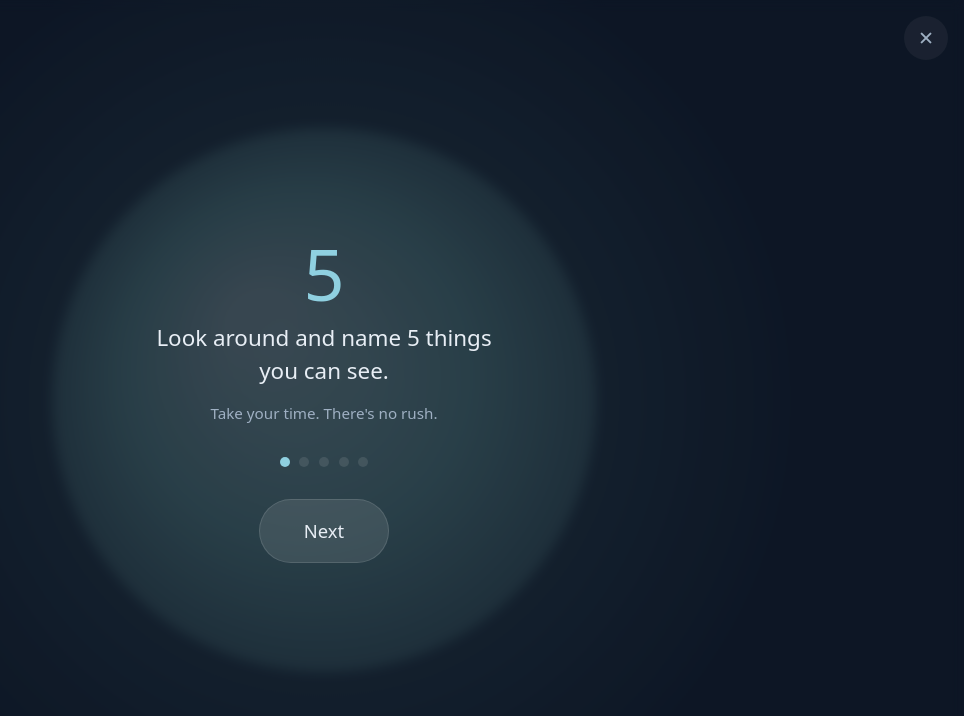
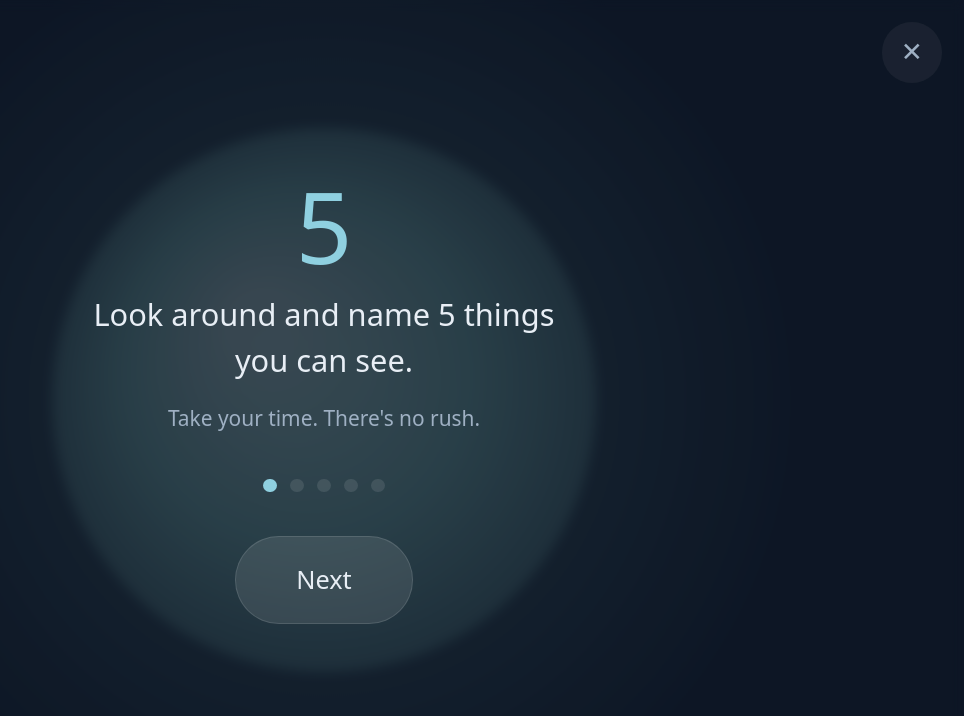
Before and after one commit to borosbence2/tide, a React (Vite) app: page / in a window 1280 px wide. Both pictures are taken after a click on the button "I feel unreal". Shown: the top 716 px of the page, without its empty margins (316-1280 px from the left). Built offline with nearby package versions, Linux system fonts and the light colour scheme.

Commit message:
Fix resolution issues

```diff
--- a/src/styles/app.css
+++ b/src/styles/app.css
@@ -74,8 +74,8 @@
   top: max(0.75rem, env(safe-area-inset-top));
   right: max(0.75rem, env(safe-area-inset-right));
   z-index: 6;
-  width: 48px;
-  height: 48px;
+  width: 3rem;
+  height: 3rem;
   border-radius: 50%;
   color: var(--text-faint);
   font-size: 1.5rem;
@@ -100,15 +100,15 @@
   position: absolute;
   top: max(1rem, env(safe-area-inset-top));
   right: max(1rem, env(safe-area-inset-right));
-  width: 44px;
-  height: 44px;
+  width: 2.75rem;
+  height: 2.75rem;
   border-radius: 50%;
   background: var(--surface);
   color: var(--text-dim);
   font-size: 1.2rem;
 }
 .bigbtn {
-  min-height: 64px;
+  min-height: 4rem;
   padding: 1rem 2.75rem;
   border-radius: 999px;
   background: var(--surface-strong);
@@ -149,8 +149,8 @@
   margin-bottom: 2rem;
 }
 .dot {
-  width: 10px;
-  height: 10px;
+  width: 0.625rem;
+  height: 0.625rem;
   border-radius: 50%;
   background: var(--surface-strong);
   transition: background 0.3s ease;
@@ -227,12 +227,12 @@
   display: flex;
   align-items: center;
   gap: 0.75rem;
-  min-height: 48px;
+  min-height: 3rem;
   font-size: 1.05rem;
 }
 .row input {
-  width: 20px;
-  height: 20px;
+  width: 1.25rem;
+  height: 1.25rem;
   accent-color: var(--accent);
 }
 .settings__hint {
@@ -259,14 +259,14 @@
   user-select: text;
 }
 .msg__del {
-  width: 36px;
-  height: 36px;
+  width: 2.25rem;
+  height: 2.25rem;
   border-radius: 8px;
   color: var(--text-faint);
   flex-shrink: 0;
 }
 .linkbtn {
-  min-height: 48px;
+  min-height: 3rem;
   padding: 0.6rem 1.1rem;
   border-radius: 12px;
   background: var(--surface);
--- a/src/styles/theme.css
+++ b/src/styles/theme.css
@@ -18,7 +18,7 @@
 
   --accent: #8fd0e0;
 
-  --tap-min: 56px;
+  --tap-min: 3.5rem;
   --ease-breath: cubic-bezier(0.37, 0, 0.63, 1); /* easeInOutSine-like */
 
   color-scheme: dark;
@@ -37,12 +37,20 @@ body,
   width: 100%;
 }
 
+/* Fluid base size so touch targets and type scale with the screen. Phones up to
+   ~390pt wide (iPhone 12 and smaller) stay pinned at 16px — unchanged — while
+   larger screens (e.g. iPhone Air, or "More Space" display zoom) scale up. All
+   sizing is in rem, so the whole UI grows together. */
+html {
+  font-size: clamp(16px, 8vw - 16px, 22px);
+}
+
 body {
   background: var(--bg);
   color: var(--text);
   font-family: ui-rounded, "SF Pro Rounded", system-ui, -apple-system, "Segoe UI",
     Roboto, sans-serif;
-  font-size: 18px;
+  font-size: 1.125rem;
   line-height: 1.5;
   -webkit-font-smoothing: antialiased;
   text-rendering: optimizeLegibility;
```
